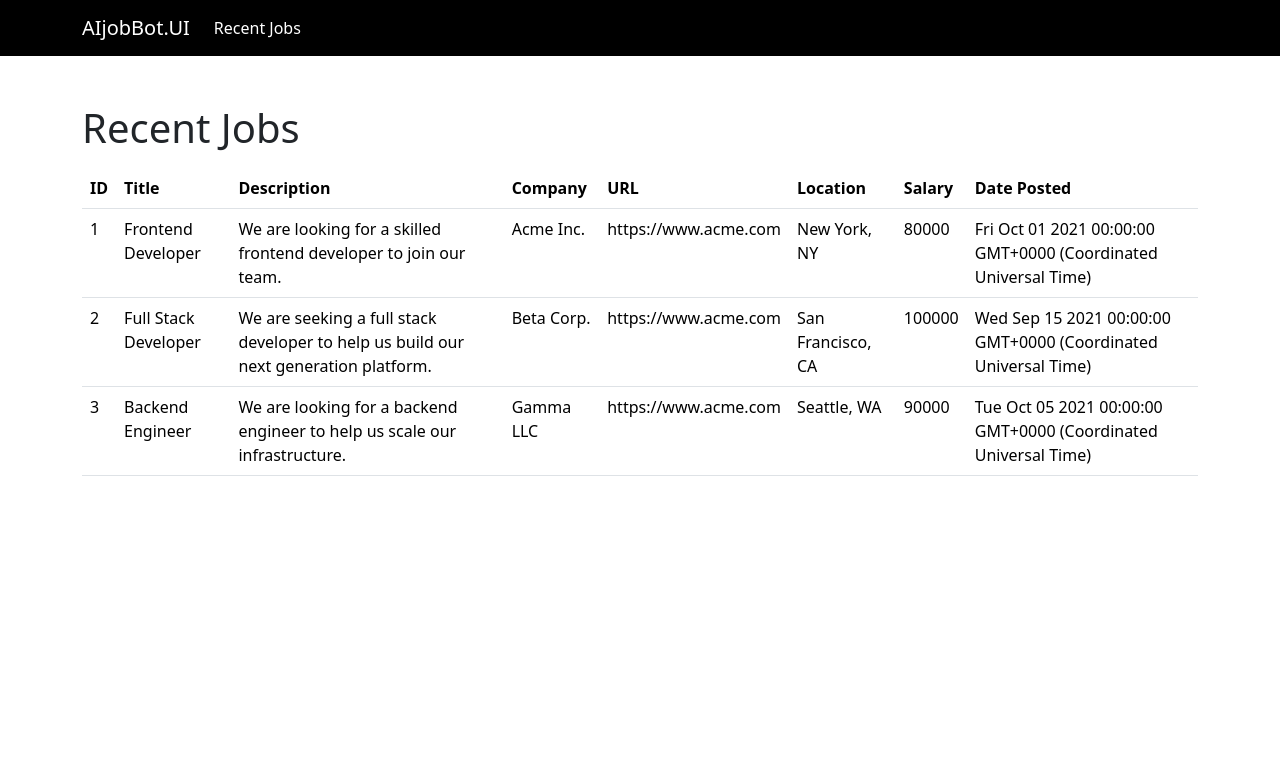
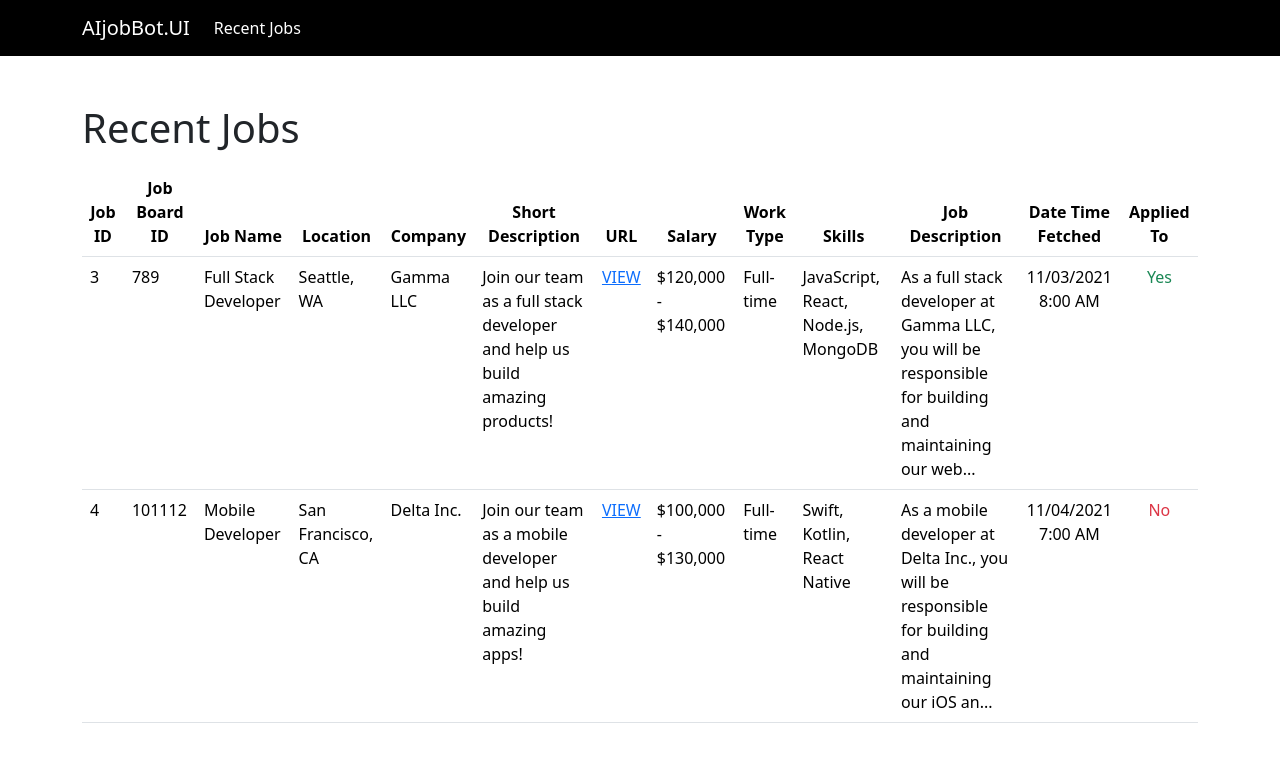
Before and after one commit to egvandell/AIjobBot.UI, an Angular app: page / in a window 1280 px wide. Shown: the top 762 px of the page. Built offline with nearby package versions, Linux system fonts and the light colour scheme.

Commit message:
job opportunities page shell done

```diff
--- a/angular.json
+++ b/angular.json
@@ -51,7 +51,13 @@
               "vendorChunk": true,
               "extractLicenses": false,
               "sourceMap": true,
-              "namedChunks": true
+              "namedChunks": true,
+              "fileReplacements": [
+                {
+                  "replace": "src/environments/environment.ts",
+                  "with": "src/environments/environment.development.ts"
+                }
+              ]
             }
           },
           "defaultConfiguration": "production"
--- a/src/app/components/jobs/recent-jobs/recent-jobs.component.html
+++ b/src/app/components/jobs/recent-jobs/recent-jobs.component.html
@@ -1,29 +1,44 @@
 <div class="container my-5">
     <h1 class="mb-3">Recent Jobs</h1>
-
     <table class="table">
       <thead>
         <tr>
-              <th>ID</th>
-              <th>Title</th>
-              <th>Description</th>
-              <th>Company</th>
-              <th>URL</th>
-              <th>Location</th>
-              <th>Salary</th>
-              <th>Date Posted</th>
+          <th class="text-center">Job ID</th>
+          <th class="text-center">Job Board ID</th>
+          <th class="text-center">Job Name</th>
+          <th class="text-center">Location</th>
+          <th class="text-center">Company</th>
+          <th class="text-center">Short Description</th>
+          <th class="text-center">URL</th>
+          <th class="text-center">Salary</th>
+          <th class="text-center">Work Type</th>
+          <th class="text-center">Skills</th>
+          <th class="text-center">Job Description</th>
+          <th class="text-center">Date Time Fetched</th>
+          <th class="text-center">Applied To</th>
+
         </tr>
       </thead>
       <tbody>
         <tr *ngFor="let job of jobs">
-              <td>{{ job.id }}</td>
-              <td>{{ job.title }}</td>
-              <td>{{ job.description }}</td>
-              <td>{{ job.company }}</td>
-              <td>{{ job.url }}</td>
-              <td>{{ job.location }}</td>
-              <td>{{ job.salary }}</td>
-              <td>{{ job.datePosted }}</td>
+          <td>{{job.jobId}}</td>
+          <td>{{job.jobBoardId}}</td>
+          <td>{{job.jobName}}</td>
+          <td>{{job.Location}}</td>
+          <td>{{job.Company}}</td>
+          <td>{{job.ShortDesc}}</td>
+          <td>
+            <a target="_blank" href="{{ job.URL }}" target="_blank">VIEW</a>
+          </td>
+          <td>{{job.Salary}}</td>
+          <td>{{job.WorkType}}</td>
+          <td>{{job.Skills}}</td>
+          <td>{{ job.JobDescription | slice:0:100 }}...</td>
+          <td class="text-center">{{ job.DateTimeFetched | date:'MM/dd/yyyy h:mm a' }}</td>
+          <td [ngClass]="{'text-danger': !job.AppliedTo, 'text-success': job.AppliedTo}" class="text-center">
+            <span *ngIf="job.AppliedTo">Yes</span>
+            <span *ngIf="!job.AppliedTo">No</span>
+          </td>
         </tr>
       </tbody>
     </table>
--- a/src/app/components/jobs/recent-jobs/recent-jobs.component.ts
+++ b/src/app/components/jobs/recent-jobs/recent-jobs.component.ts
@@ -10,36 +10,39 @@ export class RecentJobsComponent {
 
   jobs: Job[] = [
     {
-      id: 1,
-      title: 'Frontend Developer',
-      description: 'We are looking for a skilled frontend developer to join our team.',
-      company: 'Acme Inc.',
-      url: 'https://www.acme.com',
-      location: 'New York, NY',
-      salary: 80000,
-      datePosted: new Date('2021-10-01')
+      "jobId": 3,
+      "jobBoardId": 789,
+      "jobName": "Full Stack Developer",
+      "Location": "Seattle, WA",
+      "Company": "Gamma LLC",
+      "ShortDesc": "Join our team as a full stack developer and help us build amazing products!",
+      "URL": "https://www.gamma.com/careers/full-stack-developer",
+      "Salary": "$120,000 - $140,000",
+      "WorkType": "Full-time",
+      "Skills": "JavaScript, React, Node.js, MongoDB",
+      "JobDescription": "As a full stack developer at Gamma LLC, you will be responsible for building and maintaining our web applications and services. You will work closely with our product and design teams to create amazing user experiences.",
+      "DateTimeFetched": new Date("2021-11-03T08:00:00Z"),
+      "AppliedTo": true,
+      "CoverLetter": null,
+      "DateTimeApplied": null
     },
     {
-      id: 2,
-      title: 'Full Stack Developer',
-      description: 'We are seeking a full stack developer to help us build our next generation platform.',
-      company: 'Beta Corp.',
-      location: 'San Francisco, CA',
-      url: 'https://www.acme.com',
-      salary: 100000,
-      datePosted: new Date('2021-09-15')
-    },
-    {
-      id: 3,
-      title: 'Backend Engineer',
-      description: 'We are looking for a backend engineer to help us scale our infrastructure.',
-      company: 'Gamma LLC',
-      location: 'Seattle, WA',
-      url: 'https://www.acme.com',
-      salary: 90000,
-      datePosted: new Date('2021-10-05')
-    }
-  ];
+      "jobId": 4,
+      "jobBoardId": 101112,
+      "jobName": "Mobile Developer",
+      "Location": "San Francisco, CA",
+      "Company": "Delta Inc.",
+      "ShortDesc": "Join our team as a mobile developer and help us build amazing apps!",
+      "URL": "https://www.delta.com/careers/mobile-developer",
+      "Salary": "$100,000 - $130,000",
+      "WorkType": "Full-time",
+      "Skills": "Swift, Kotlin, React Native",
+      "JobDescription": "As a mobile developer at Delta Inc., you will be responsible for building and maintaining our iOS and Android apps. You will work closely with our product and design teams to create amazing user experiences.",
+      "DateTimeFetched": new Date("2021-11-04T07:00:00Z"),
+      "AppliedTo": false,
+      "CoverLetter": null,
+      "DateTimeApplied": null
+    }  ];
 
   constructor() {}
 
--- /dev/null
+++ b/src/environments/environment.development.ts
@@ -0,0 +1,4 @@
+export const environment = {
+    production: false,
+    baseApiUrl: 'https://localhost:7213'
+};
--- /dev/null
+++ b/src/environments/environment.ts
@@ -0,0 +1,4 @@
+export const environment = {
+    production: false,
+    baseApiUrl: 'https://localhost:7213'
+};
--- a/tsconfig.json
+++ b/tsconfig.json
@@ -22,6 +22,11 @@
     "lib": [
       "ES2022",
       "dom"
+    ],
+    "typeRoots": [
+      "node_modules/@types",
+      "node_modules/@angular",
+      "node_modules/@angular/common/http"
     ]
   },
   "angularCompilerOptions": {
```
Also changed, not shown: src/app/models/jobs.model.ts (+15 -8 lines), src/app/services/jobs.service.ts (added, +18 -0 lines), 1 other file (tests, documents, lock files or other folders). Lines whose indentation alone changed are shown as unchanged.
